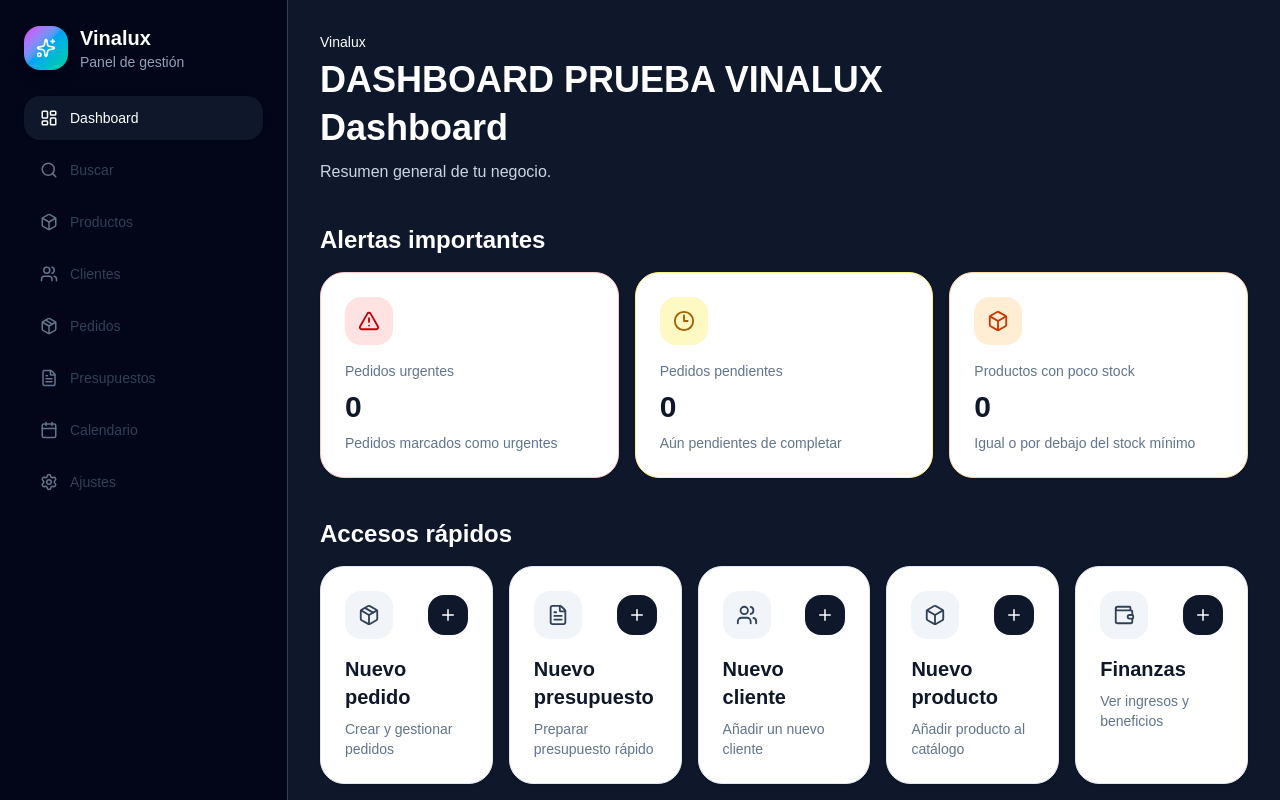
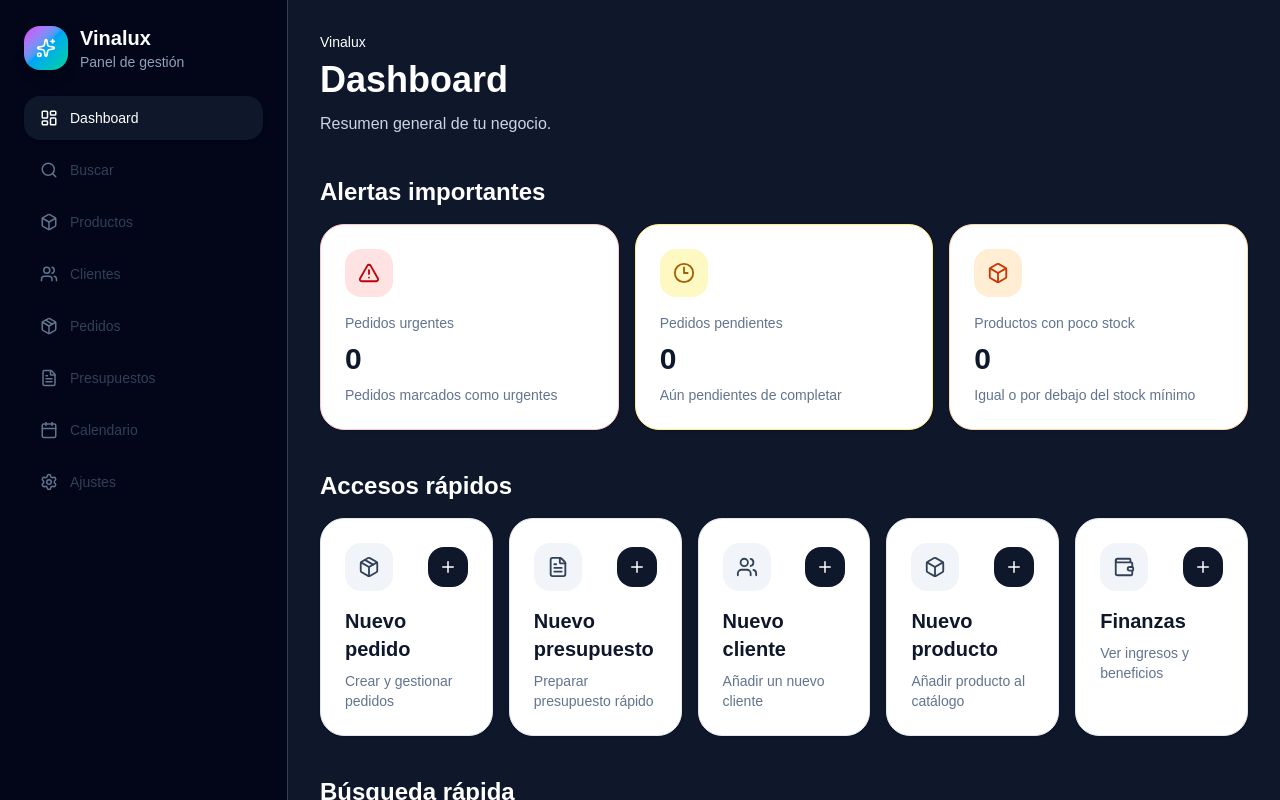
Before and after one commit to nataliaamartinez/vinalux-app, a Next.js app: page / in a window 1280 px wide. Shown: the top 800 px of the page. Built offline with nearby package versions, Linux system fonts and the light colour scheme; no server answers; the database is empty.

Commit message:
Prueba dashboard visible

```diff
--- a/app/page.tsx
+++ b/app/page.tsx
@@ -353,7 +353,6 @@ export default async function Home() {
       <div className="mx-auto max-w-7xl">
         <div className="mb-10">
           <p className="text-sm font-medium text-white">Vinalux</p>
-          <h1 className="mt-2 text-4xl font-bold text-white">DASHBOARD PRUEBA VINALUX</h1>
           <h1 className="mt-2 text-4xl font-bold text-white">Dashboard</h1>
           <p className="mt-3 text-slate-300">
             Resumen general de tu negocio.
```
